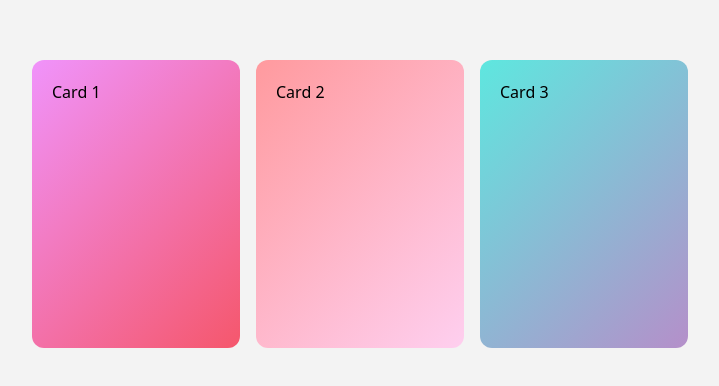
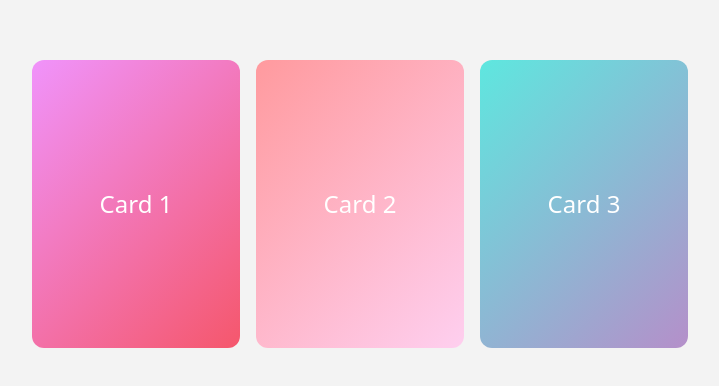
Before and after one commit to G1DY/FramerMotion, a React (Vite) app in the folder FramerMotionProjects/: page / in a window 1280 px wide. Shown: the part 196-582 px from the top of the page, without its empty margins (280-999 px from the left). Built offline with nearby package versions, Linux system fonts and the light colour scheme.

Commit message:
draggable card project

```diff
--- a/FramerMotionProjects/src/DraggableCard/DraggableCard.tsx
+++ b/FramerMotionProjects/src/DraggableCard/DraggableCard.tsx
@@ -9,10 +9,12 @@ interface componentProps {
 const DraggableCard = ({ children, style }: componentProps) => {
   return (
     <motion.div
-      className="w-52 h-72 m-2 p-5 rounded-xl "
+      className="w-52 h-72 m-2 p-5 rounded-xl justify-center flex items-center text-white text-2xl "
       style={style}
       drag
       dragConstraints={{ left: -200, right: 200, top: -200, bottom: 200 }}
+      whileHover={{ scale: 1.1 }}
+      whileTap={{ scale: 0.9 }}
     >
       {children}
     </motion.div>
```
